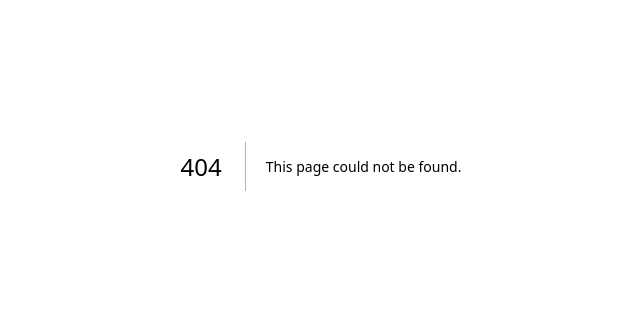
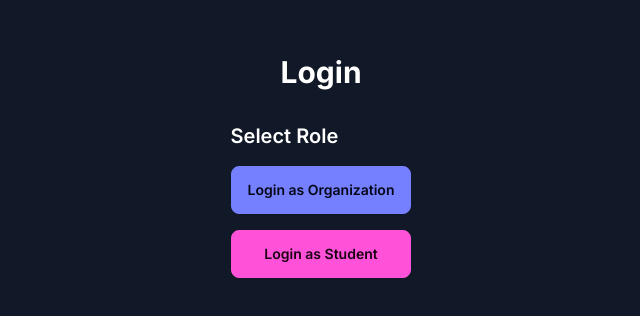
Before and after one commit to MohammedAlsalehi033/Test, a Next.js app in the folder temp/: page /login in a window 1280 px wide. Before the commit this address had no page. Shown: the part 234-550 px from the top of the page, without its empty margins (319-959 px from the left). Built offline with nearby package versions, Linux system fonts and the light colour scheme.

Commit message:
login page

```diff
--- /dev/null
+++ b/temp/src/app/(auth)/login/page.tsx
@@ -0,0 +1,43 @@
+"use client";
+import { useState } from "react";
+import { Stepper, Step } from "@/components/Stepper";
+
+export default function Login() {
+  const [step, setStep] = useState(0);
+
+  return (
+    <div className="min-h-screen bg-gray-900 text-white flex flex-col justify-center items-center">
+      <h1 className="text-3xl font-bold mb-8">Login</h1>
+
+      <Stepper currentStep={step}>
+        <Step title="Select Role">
+          <div className="flex flex-col space-y-4">
+            <button className="btn btn-primary" onClick={() => setStep(1)}>
+              Login as Organization
+            </button>
+            <button className="btn btn-secondary" onClick={() => setStep(1)}>
+              Login as Student
+            </button>
+          </div>
+        </Step>
+
+        <Step title="Login as with google">
+          <form className="space-y-4">
+            <button className="btn btn-primary w-full" type="submit">
+              Login
+            </button>
+          </form>
+        </Step>
+      </Stepper>
+
+      {step > 0 && (
+        <button
+          className="mt-4 text-gray-400 hover:underline"
+          onClick={() => setStep(0)}
+        >
+          Go Back
+        </button>
+      )}
+    </div>
+  );
+}
--- /dev/null
+++ b/temp/src/components/Stepper.jsx
@@ -0,0 +1,15 @@
+// components/Stepper.js
+import { Children } from "react";
+
+export function Stepper({ currentStep, children }) {
+  return <div>{Children.toArray(children)[currentStep]}</div>;
+}
+
+export function Step({ title, children }) {
+  return (
+    <div>
+      <h2 className="text-xl font-semibold mb-4">{title}</h2>
+      {children}
+    </div>
+  );
+}
--- a/temp/tailwind.config.ts
+++ b/temp/tailwind.config.ts
@@ -64,5 +64,8 @@ const config: Config = {
     },
   },
   plugins: [require("tailwindcss-animate"), require("daisyui")],
+  daisyui: {
+    themes: ["dark"],
+  },
 };
 export default config;
```
